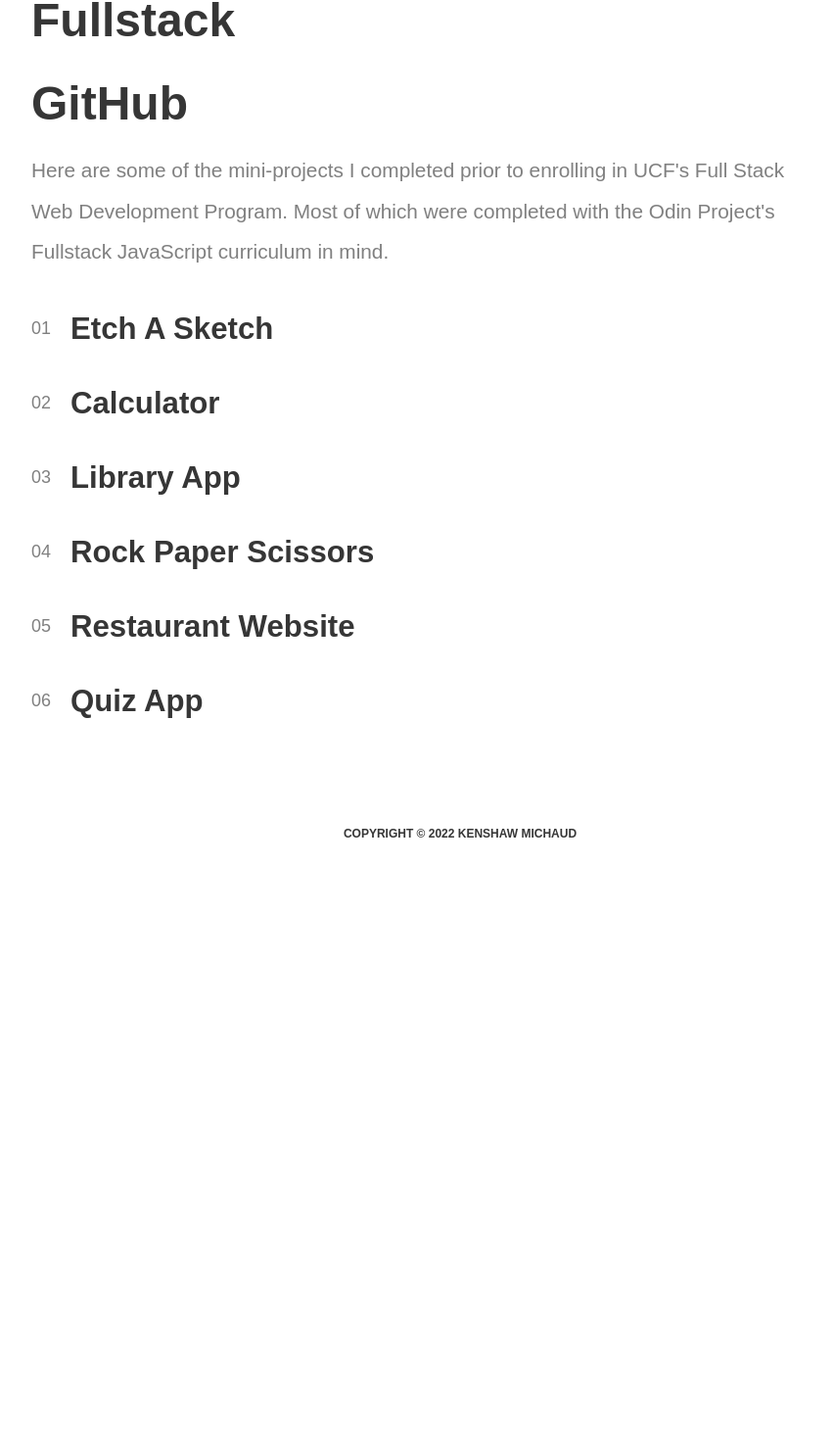
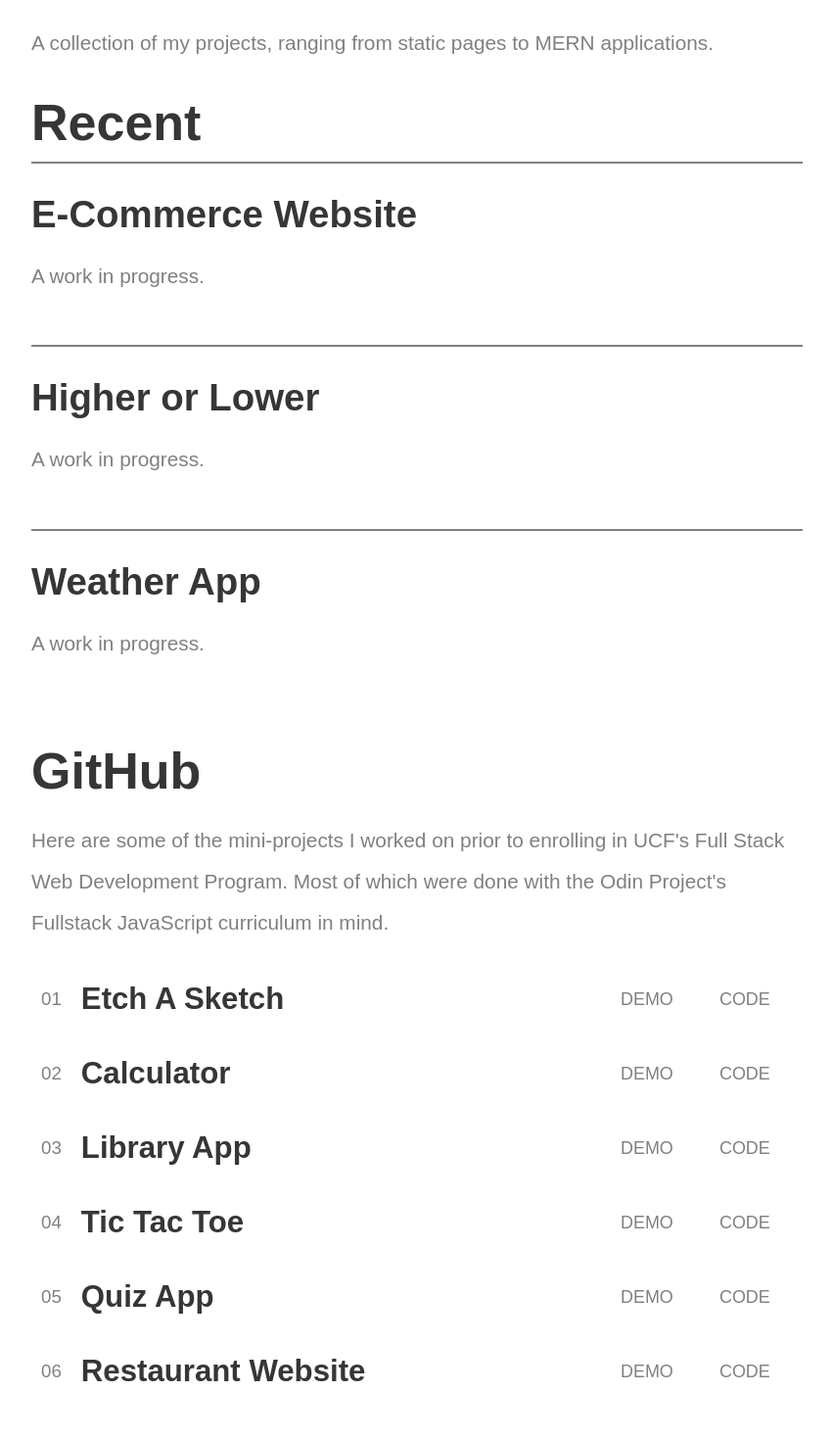
Before and after one commit to ken862734801/ken862734801.github.io, a React (Create React App) app: page /work in a window 1280 px wide. Shown: the part 204-1674 px from the top of the page at 98% size, without its empty margins (170-1021 px from the left). Before the commit the page ends 1082 px from the top, so only its background shows below. Built offline with nearby package versions, Linux system fonts and the light colour scheme.

Commit message:
Begin laying out project sections

```diff
--- a/src/components/Home/home.css
+++ b/src/components/Home/home.css
@@ -97,7 +97,7 @@ button {
   button:hover .button-text {
     color: #fff;
   }
-.link-container{
+.links-container{
     margin-top:80px;
     /* border:1px solid red; */
     min-width:300px;
@@ -106,13 +106,13 @@ button {
     justify-content: space-between;
     align-items: center;
 }
-.link-container > a{
+.links-container > a{
     text-decoration: underline;
     color:gray;
     font-size: 1.3em;
     transition: 0.3s ease;
 }
-.link-container > a:hover{
+.links-container > a:hover{
     color:var(--font);
     translate: 3px;
     transition: 0.3s ease;
@@ -162,7 +162,7 @@ button {
     .hero-container{
         padding:40px 0px;
     }
-    .link-container > a{
+    .links-container > a{
         font-size:1.2em;
     }
     .slant{
--- a/src/components/Home/index.jsx
+++ b/src/components/Home/index.jsx
@@ -18,7 +18,7 @@ function Home(){
                         </Link>
                     </button>
                 </div>
-                <div className ="link-container">
+                <div className ="links-container">
                     <a href="https://github.com/ken862734801" target="_blank" rel="noreferrer">GitHub</a>
                     <span className="slant">/</span>
                     <a href="https://linkedin.com/in/kenshawmichaud" target="_blank" rel="noreferrer">LinkedIn</a>
--- a/src/components/Work/index.jsx
+++ b/src/components/Work/index.jsx
@@ -6,24 +6,95 @@ function Work (){
         <div className='work-page' id='work-page'>
             <div className='work-container'>
                 <h1>My work.</h1>
+                <p>A collection of my projects, ranging from static pages to MERN applications.</p>
                 <div className='main-project-container'>
-                    <h2>Fullstack</h2>
-                    <section></section>
+                    <h2>Recent</h2>
+                    <section className='project'>
+                        <div className='project-text-container'>
+                            <h2>E-Commerce Website</h2>
+                            <p>A work in progress.</p>
+                        </div>
+                        <div className='project-image-container'>
+                        </div>
+                    </section>
+                    <section className='project'>
+                        <div className='project-text-container'>
+                            <h2>Higher or Lower</h2>
+                            <p>A work in progress.</p>
+                        </div>
+                        <div className='project-image-container'>
+                        </div>
+                    </section>
+                    <section className='project'>
+                        <div className='project-text-container'>
+                            <h2>Weather App</h2>
+                            <p>A work in progress.</p>
+                        </div>
+                        <div className='project-image-container'></div>
+                    </section>
                 </div>
                 <div className='github-container'>
                     <h2>GitHub</h2>
-                    <p> Here are some of the mini-projects I completed prior to enrolling in UCF's Full Stack Web Development Program.
-                        Most of which were completed with the Odin Project's Fullstack JavaScript curriculum in mind.
+                    <p> Here are some of the mini-projects I worked on prior to enrolling in UCF's Full Stack Web Development Program.
+                        Most of which were done with the Odin Project's Fullstack JavaScript curriculum in mind.
                     </p>
                     <div className='project-list'>
                         <ul>
                             <li>
-                                <span className='number'>01</span><a href="https://ken862734801.github.io/Etch-A-Sketch/" target="_blank">Etch A Sketch</a>
+                                <div>
+                                    <span className='number'>01</span><p>Etch A Sketch</p>
+                                </div>
+                                <div className='code-link-container'>
+                                    <a href="https://ken862734801.github.io/Etch-A-Sketch/" target="_blank">DEMO</a>
+                                    <a href="https://ken862734801.github.io/Etch-A-Sketch/" target="_blank">CODE</a>
+                                </div>
                             </li>
                             <li>
-                            <span className='number'>02</span><a href="https://ken862734801.github.io/Calculator/"  target="_blank">Calculator</a>
+                                <div>
+                                    <span className='number'>02</span><p>Calculator</p>
+                                </div>
+                                <div className='code-link-container'>
+                                    <a href="https://ken862734801.github.io/Calculator/"  target="_blank">DEMO</a>
+                                    <a href="https://ken862734801.github.io/Etch-A-Sketch/" target="_blank">CODE</a>
+                                </div>
                             </li>
                             <li>
+                                <div>
+                                    <span className='number'>03</span><p>Library App</p>
+                                </div>
+                                <div className='code-link-container'>
+                                    <a href="https://ken862734801.github.io/Calculator/"  target="_blank">DEMO</a>
+                                    <a href="https://ken862734801.github.io/Etch-A-Sketch/" target="_blank">CODE</a>
+                                </div>
+                            </li>
+                            <li>
+                                <div>
+                                    <span className='number'>04</span><p>Tic Tac Toe</p>
+                                </div>
+                                <div className='code-link-container'>
+                                    <a href="https://ken862734801.github.io/Tic-Tac-Toe/"  target="_blank">DEMO</a>
+                                    <a href="https://ken862734801.github.io/Etch-A-Sketch/" target="_blank">CODE</a>
+                                </div>
+                            </li>
+                            <li>
+                                <div>
+                                    <span className='number'>05</span><p>Quiz App</p>
+                                </div>
+                                <div className='code-link-container'>
+                                    <a href="https://ken862734801.github.io/quiz-app/" target="_blank">DEMO</a>
+                                    <a href="https://ken862734801.github.io/Etch-A-Sketch/" target="_blank">CODE</a>
+                                </div>
+                            </li>
+                            <li>
+                                <div>
+                                    <span className='number'>06</span><p>Restaurant Website</p>
+                                </div>
+                                <div className='code-link-container'>
+                                    <a href="https://ken862734801.github.io/restaurant-website/" target="_blank">DEMO</a>
+                                    <a href="https://ken862734801.github.io/Etch-A-Sketch/" target="_blank">CODE</a>
+                                </div>
+                            </li>
+                            {/* <li>
                                 <span className='number'>03</span><a href="https://ken862734801.github.io/Library-App/" target="_blank">Library App</a>
                             </li>
                             <li>
@@ -34,7 +105,7 @@ function Work (){
                             </li>
                             <li>
                                 <span className='number'>06</span><a href="https://ken862734801.github.io/quiz-app/" target="_blank">Quiz App</a>
-                            </li>
+                            </li> */}
                         </ul>
                     </div>
                 </div>
--- a/src/components/Work/work.css
+++ b/src/components/Work/work.css
@@ -16,7 +16,32 @@
 }
 h2{
     color: var(--font);
-    font-size:3em;
+    font-size:3.25em;
+}
+.work-container > p:nth-of-type(1){
+    font-size: 1.30em;
+    color:gray;
+    line-height: 2;
+    margin:30px 0px;
+}
+.main-project-container > h2:nth-of-type(1){
+    margin-bottom:10px;
+}
+.project{
+    border-top:2px solid gray;
+    width:90%;
+    padding:30px 0px;
+    min-width:380px;
+}
+.project-text-container > h2{
+    font-size: 2.40em;
+}
+
+.project-text-container > p{
+    color:gray;
+    font-size: 1.3em;
+    margin:20px 0px;
+    line-height: 2;
 }
 .github-container{
     min-height: 380px;
@@ -32,27 +57,63 @@ h2{
 }
 .number{
     color: gray;
-    font-size:.575em;
-    margin-right:10px;
+    font-size:.60em;
+    margin-right:20px;
     font-weight: normal;
 }
 li {
     display:flex;
+    flex-wrap: wrap;
     align-items: center;
+    justify-content: space-between;
+    /* border:1px solid red; */
     font-size: 1.95em;
     color: var(--font);
+    padding:20px 10px;
+    width:90%;
+    min-width:380px;
+}
+li > div{
+    display:flex;
+    align-items: center;
+}
+li > div > p{
+    text-decoration: none;
+    color:var(--font);
+    cursor: auto;
     font-weight: bold;
 }
 
-li > a{
-    text-decoration: none;
-    color:var(--font);
-    width:90%;
-    padding:20px 10px;
-}
-li > a:hover{
-    text-decoration: underline;
+li:hover{
     translate: 3px;
     transition: 0.2s ease;
     background-color: rgb(247, 247, 247);
 }
+.code-link-container{
+    /* border:1px solid blue; */
+    margin:0;
+    display:flex;
+    justify-content: space-around;
+    min-width:200px;
+    width:20%;
+}
+.code-link-container > a{
+    text-decoration: none;
+    color:gray;
+    font-size: .575em;
+    font-weight: normal;
+}
+.code-link-container > a:hover{
+    cursor: pointer;
+    text-decoration: underline;
+}
+@media screen and (max-width: 767px) {
+    .code-link-container{
+        justify-content: flex-end;
+        width:100%;
+    }
+    .code-link-container > a{
+        margin:15px 10px;
+        font-size:.50em;
+    }
+}
```
